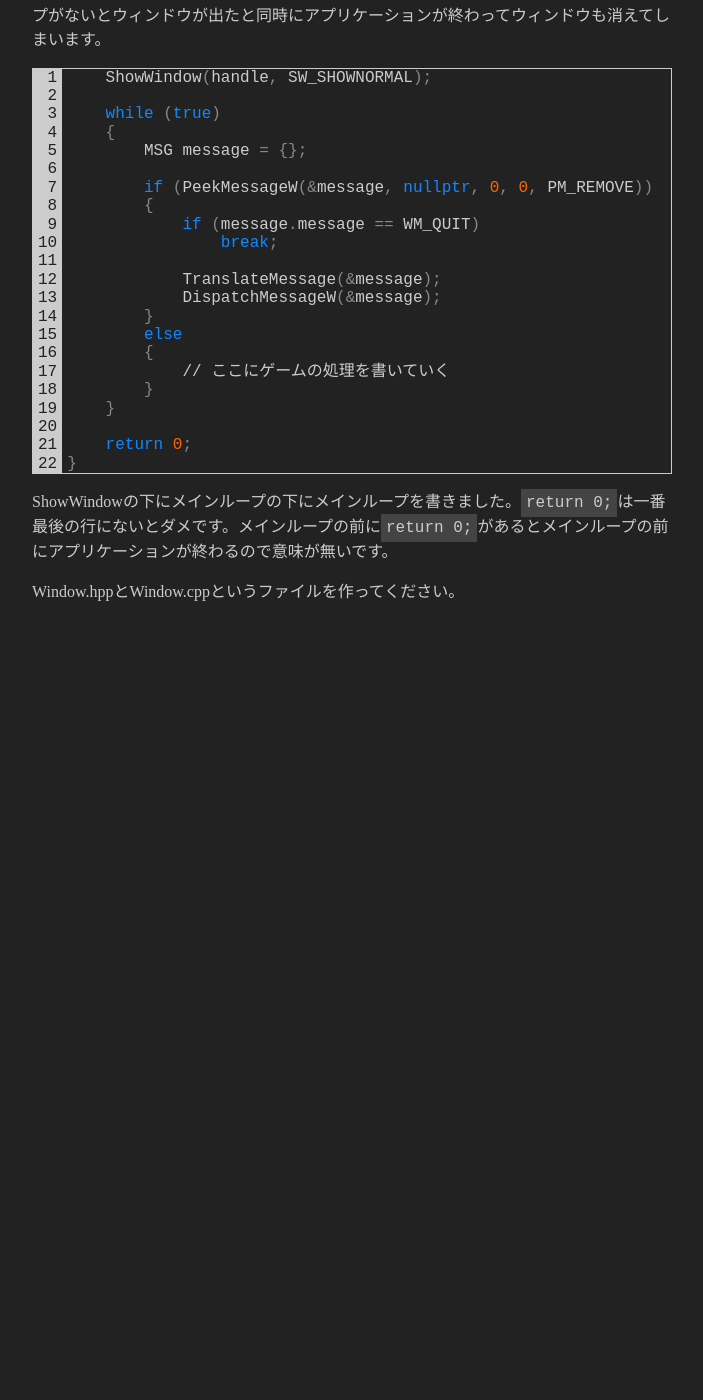
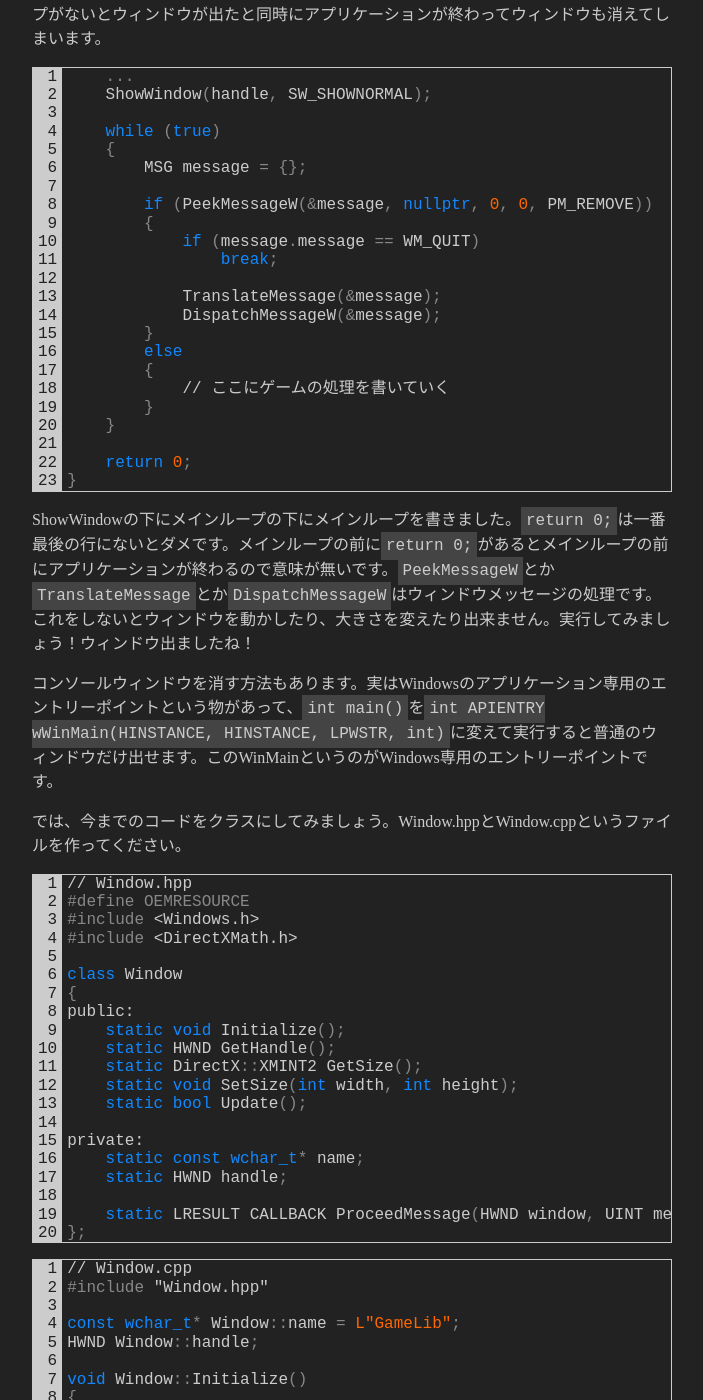
Before and after one commit to itukikikuti/windblow.net, a Jekyll site: the page built from _posts/DirectX11/2018-11-03-ウィンドウを出す.md, in a window 1280 px wide and 1400 px high, scrolled down 1139 px. Shown: the whole window, without its empty margins (288-991 px from the left). Built offline with Jekyll 4.4.1, drawn with Linux system fonts in a browser that asks for light colours; before the commit the page ends 1769 px from its top, so only the background shows below that; some of the changed text lies outside the part shown.

Commit message:
ウィンドウの記事を書いてる途中

````diff
--- a/_posts/DirectX11/2018-11-03-ウィンドウを出す.md
+++ b/_posts/DirectX11/2018-11-03-ウィンドウを出す.md
@@ -14,7 +14,7 @@
 }
 ```
 
-これがC++における最小のコードですよね。この`main`関数がエントリーポイントと言ってプログラムのスタート地点です。知らない人の為に全部説明していきますよ！実行したらコンソールウィンドウが出ます。
+これがC++における最小のコードですよね。このmain関数がエントリーポイントと言ってプログラムのスタート地点です。知らない人の為に全部説明していきますよ！実行したらコンソールウィンドウが出ます。
 
 さて、ウィンドウを出しましょう。Windows APIでは`CreateWindow`でウィンドウを作って`ShowWindow`でウィンドウを表示するとウィンドウを出せます、ざっくりいうと。
 
@@ -42,11 +42,12 @@
 }
 ```
 
-具体的にはこんな感じのコードを書きます。へぇこう書くのか、くらいに思っとけば大丈夫です。ぶっちゃけ私も定型文くらいにしか考えてませんし、全部覚えてないので書くときは自分の過去のコードとか見て書きます。Windows APIを使うのでWindows.hをインクルードします。`#define OEMRESOURCE`というのは、１２行目のOCR_NORMALを使えるようにするための物です。
+具体的にはこんな感じのコードを書きます。へぇこう書くのか、くらいに思っとけば大丈夫です。ぶっちゃけ私も定型文くらいにしか考えてませんし、全部覚えてないので書くときは自分の過去のコードとか見て書きます。Windows APIを使うのでWindows.hをインクルードします。`#define OEMRESOURCE`というのは、12行目のOCR_NORMALを使えるようにするための物です。
 
 そしてメインループという物も書きます。ゲームループと言ったりもします。メインループがないとウィンドウが出たと同時にアプリケーションが終わってウィンドウも消えてしまいます。
 
 ``` cpp
+    ...
     ShowWindow(handle, SW_SHOWNORMAL);
 
     while (true)
@@ -71,6 +72,128 @@
 }
 ```
 
-ShowWindowの下にメインループの下にメインループを書きました。`return 0;`は一番最後の行にないとダメです。メインループの前に`return 0;`があるとメインループの前にアプリケーションが終わるので意味が無いです。
+ShowWindowの下にメインループの下にメインループを書きました。`return 0;`は一番最後の行にないとダメです。メインループの前に`return 0;`があるとメインループの前にアプリケーションが終わるので意味が無いです。`PeekMessageW`とか`TranslateMessage`とか`DispatchMessageW`はウィンドウメッセージの処理です。これをしないとウィンドウを動かしたり、大きさを変えたり出来ません。実行してみましょう！ウィンドウ出ましたね！
 
-Window.hppとWindow.cppというファイルを作ってください。
+コンソールウィンドウを消す方法もあります。実はWindowsのアプリケーション専用のエントリーポイントという物があって、`int main()`を`int APIENTRY wWinMain(HINSTANCE, HINSTANCE, LPWSTR, int)`に変えて実行すると普通のウィンドウだけ出せます。このWinMainというのがWindows専用のエントリーポイントです。
+
+では、今までのコードをクラスにしてみましょう。Window.hppとWindow.cppというファイルを作ってください。
+
+``` cpp
+// Window.hpp
+#define OEMRESOURCE
+#include <Windows.h>
+#include <DirectXMath.h>
+
+class Window
+{
+public:
+    static void Initialize();
+    static HWND GetHandle();
+    static DirectX::XMINT2 GetSize();
+    static void SetSize(int width, int height);
+    static bool Update();
+
+private:
+    static const wchar_t* name;
+    static HWND handle;
+
+    static LRESULT CALLBACK ProceedMessage(HWND window, UINT message, WPARAM wParam, LPARAM lParam);
+};
+```
+
+``` cpp
+// Window.cpp
+#include "Window.hpp"
+
+const wchar_t* Window::name = L"GameLib";
+HWND Window::handle;
+
+void Window::Initialize()
+{
+    HINSTANCE instance = GetModuleHandleW(nullptr);
+
+    WNDCLASSW windowClass = {};
+    windowClass.lpfnWndProc = ProceedMessage;
+    windowClass.hInstance = instance;
+    windowClass.hCursor = (HCURSOR)LoadImageW(nullptr, MAKEINTRESOURCEW(OCR_NORMAL), IMAGE_CURSOR, 0, 0, LR_SHARED);
+    windowClass.lpszClassName = name;
+    RegisterClassW(&windowClass);
+
+    handle = CreateWindowW(name, name, WS_OVERLAPPEDWINDOW, 0, 0, 0, 0, nullptr, nullptr, instance, nullptr);
+
+    SetSize(640, 480);
+
+    ShowWindow(handle, SW_SHOWNORMAL);
+}
+
+HWND Window::GetHandle()
+{
+    return handle;
+}
+
+DirectX::XMINT2 Window::GetSize()
+{
+    RECT clientRect = {};
+    GetClientRect(handle, &clientRect);
+
+    return DirectX::XMINT2(clientRect.right - clientRect.left, clientRect.bottom - clientRect.top);
+}
+
+void Window::SetSize(int width, int height)
+{
+    RECT windowRect = {};
+    RECT clientRect = {};
+    GetWindowRect(handle, &windowRect);
+    GetClientRect(handle, &clientRect);
+
+    int w = (windowRect.right - windowRect.left) - (clientRect.right - clientRect.left) + width;
+    int h = (windowRect.bottom - windowRect.top) - (clientRect.bottom - clientRect.top) + height;
+    int x = (GetSystemMetrics(SM_CXSCREEN) - w) / 2;
+    int y = (GetSystemMetrics(SM_CYSCREEN) - h) / 2;
+
+    SetWindowPos(handle, nullptr, x, y, w, h, SWP_FRAMECHANGED);
+}
+
+bool Window::Update()
+{
+    MSG message = {};
+
+    while (PeekMessageW(&message, nullptr, 0, 0, PM_REMOVE))
+    {
+        if (message.message == WM_QUIT)
+            return false;
+
+        TranslateMessage(&message);
+        DispatchMessageW(&message);
+    }
+
+    return true;
+}
+
+LRESULT CALLBACK Window::ProceedMessage(HWND window, UINT message, WPARAM wParam, LPARAM lParam)
+{
+    if (message == WM_DESTROY)
+        PostQuitMessage(0);
+
+    return DefWindowProcW(window, message, wParam, lParam);
+}
+```
+
+``` cpp
+// Source.cpp
+#include "Window.hpp"
+
+int APIENTRY wWinMain(HINSTANCE, HINSTANCE, LPWSTR, int)
+{
+    Window::Initialize();
+
+    while (Window::Update())
+    {
+        // ここにゲームの処理を書いていく
+    }
+
+    return 0;
+}
+```
+
+こんな感じでクラス化してみました。WindowクラスのInitialize関数を呼ぶと最初だけウィンドウを作るようになっていて、それをほかの関数が
````
